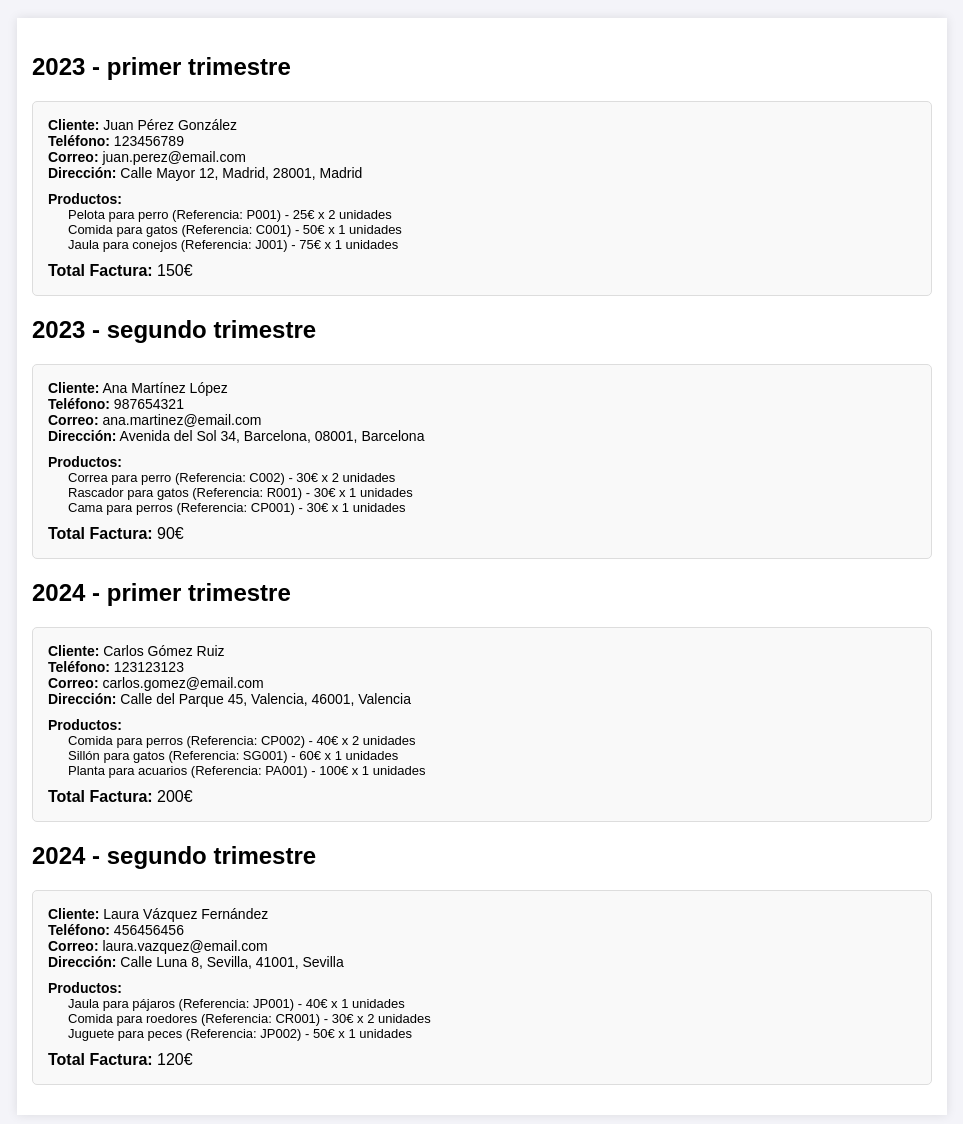
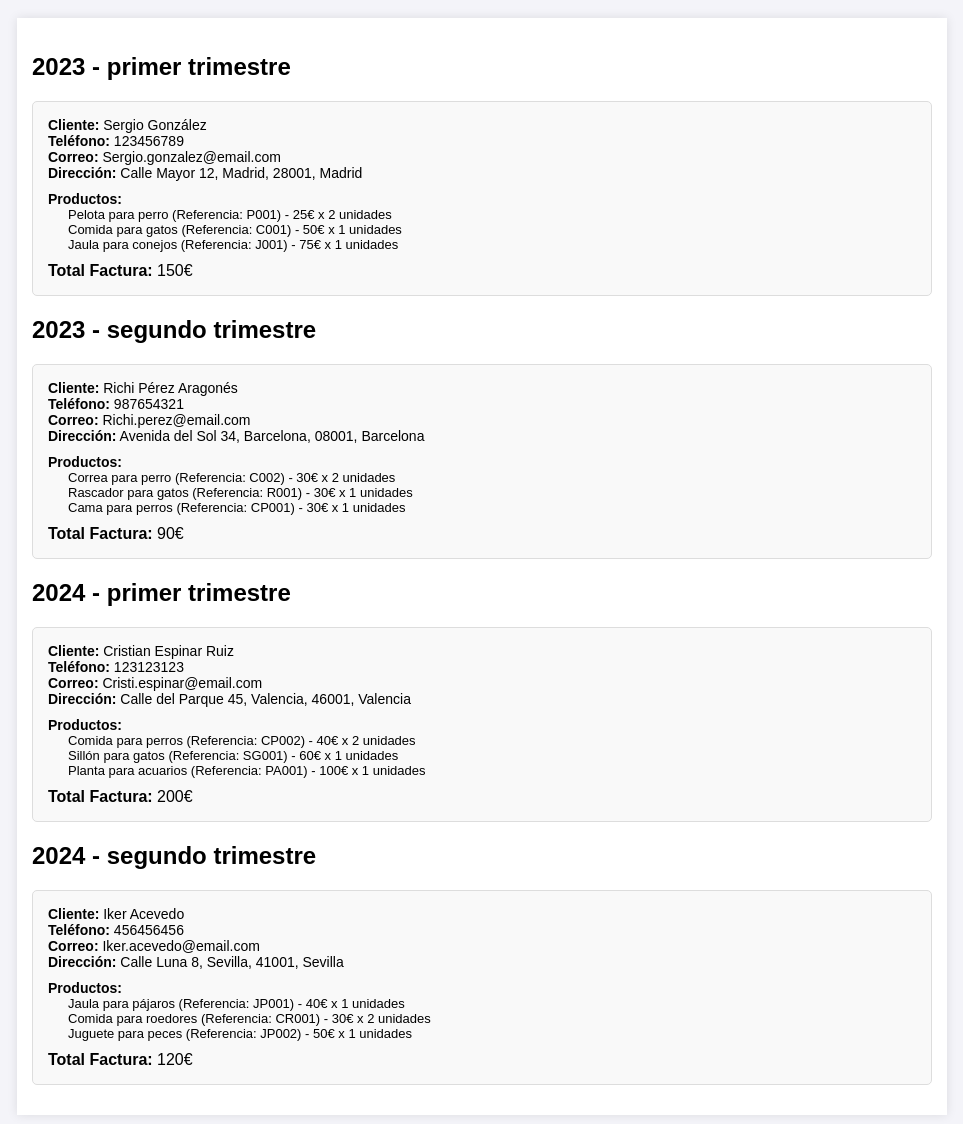
Before and after one commit to mariosanz910/Hito_LM_2T_MarioSanz, a plain HTML site: page Hito_LM_2T_MarioSanz/index.html in a window 1280 px wide. Shown: the part 60-1184 px from the top of the page, without its empty margins (158-1121 px from the left). Drawn offline with Linux system fonts and the light colour scheme.

Commit message:
Add files via upload

```diff
--- a/Hito_LM_2T_MarioSanz/tienda.json
+++ b/Hito_LM_2T_MarioSanz/tienda.json
@@ -7,8 +7,8 @@
                 "fecha_entrega": "2023-01-18",
                 "total_factura": 150.00,
                 "cliente": {
-                    "nombre": "Juan",
-                    "apellidos": "Pérez González",
+                    "nombre": "Sergio",
+                    "apellidos": "González",
                     "telefono": "123456789",
                     "direccion": {
                         "calle": "Calle Mayor 12",
@@ -16,7 +16,7 @@
                         "codigo_postal": "28001",
                         "provincia": "Madrid"
                     },
-                    "correo": "juan.perez@email.com"
+                    "correo": "Sergio.gonzalez@email.com"
                 },
                 "productos": [
                     {
@@ -47,8 +47,8 @@
                 "fecha_entrega": "2023-04-12",
                 "total_factura": 90.00,
                 "cliente": {
-                    "nombre": "Ana",
-                    "apellidos": "Martínez López",
+                    "nombre": "Richi",
+                    "apellidos": "Pérez Aragonés",
                     "telefono": "987654321",
                     "direccion": {
                         "calle": "Avenida del Sol 34",
@@ -56,7 +56,7 @@
                         "codigo_postal": "08001",
                         "provincia": "Barcelona"
                     },
-                    "correo": "ana.martinez@email.com"
+                    "correo": "Richi.perez@email.com"
                 },
                 "productos": [
                     {
@@ -89,8 +89,8 @@
                 "fecha_entrega": "2024-01-22",
                 "total_factura": 200.00,
                 "cliente": {
-                    "nombre": "Carlos",
-                    "apellidos": "Gómez Ruiz",
+                    "nombre": "Cristian",
+                    "apellidos": "Espinar Ruiz",
                     "telefono": "123123123",
                     "direccion": {
                         "calle": "Calle del Parque 45",
@@ -98,7 +98,7 @@
                         "codigo_postal": "46001",
                         "provincia": "Valencia"
                     },
-                    "correo": "carlos.gomez@email.com"
+                    "correo": "Cristi.espinar@email.com"
                 },
                 "productos": [
                     {
@@ -129,8 +129,8 @@
                 "fecha_entrega": "2024-04-18",
                 "total_factura": 120.00,
                 "cliente": {
-                    "nombre": "Laura",
-                    "apellidos": "Vázquez Fernández",
+                    "nombre": "Iker",
+                    "apellidos": "Acevedo",
                     "telefono": "456456456",
                     "direccion": {
                         "calle": "Calle Luna 8",
@@ -138,7 +138,7 @@
                         "codigo_postal": "41001",
                         "provincia": "Sevilla"
                     },
-                    "correo": "laura.vazquez@email.com"
+                    "correo": "Iker.acevedo@email.com"
                 },
                 "productos": [
                     {
```
Also changed, not shown: Hito_LM_2T_MarioSanz/estilos.css (+0 -8 lines), Hito_LM_2T_MarioSanz/tienda.js (+15 -15 lines).
